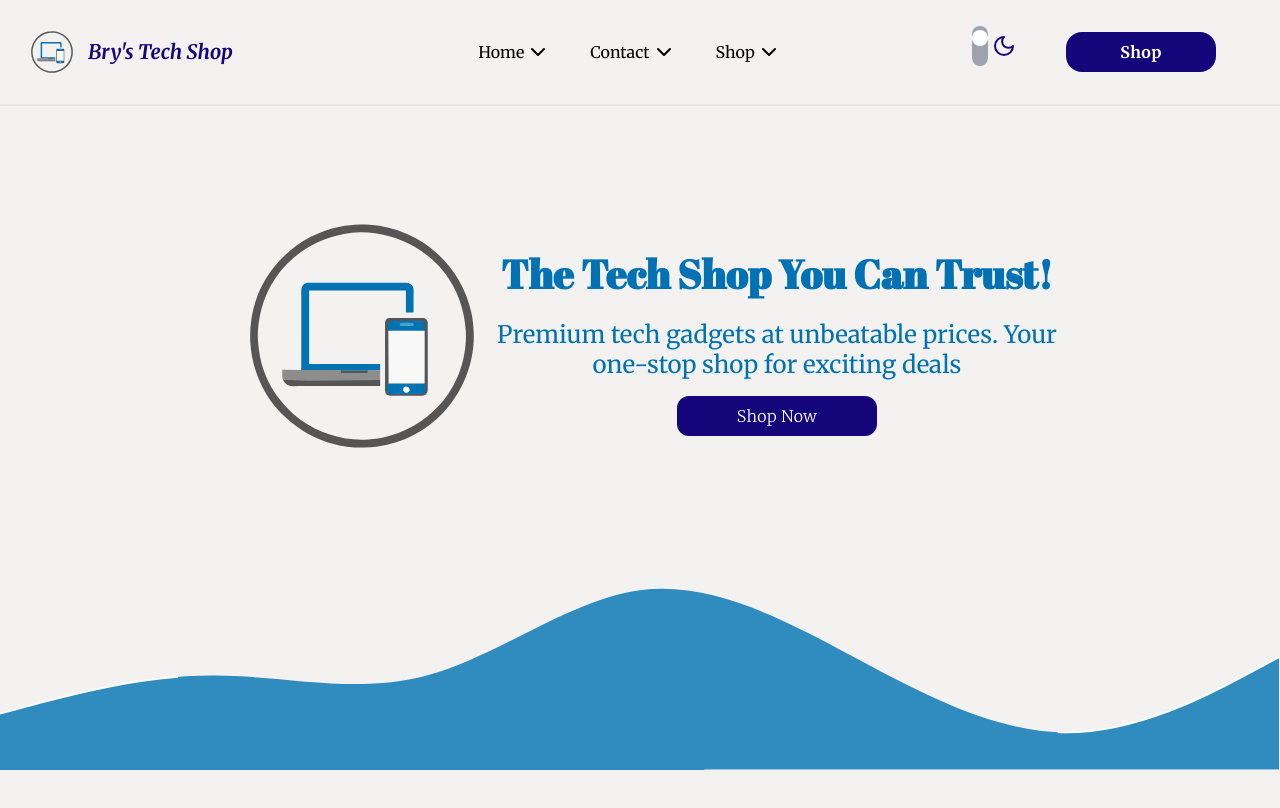
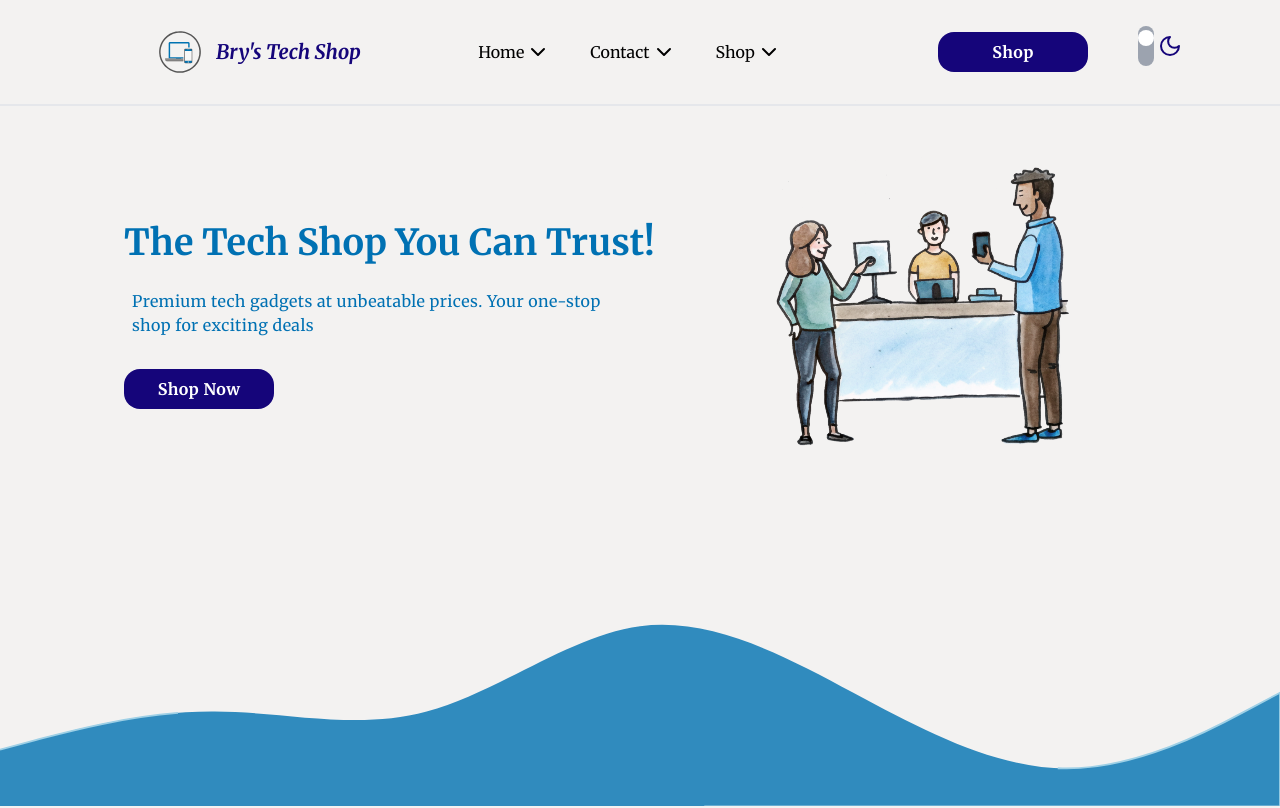
Before and after one commit to bryancastillo10/e-commerce-website-project, a React (Vite) app: page / in a window 1280 px wide. Shown: the top 808 px of the page. Built offline with nearby package versions, Linux system fonts and the light colour scheme.

Commit message:
hero section complete

```diff
--- a/src/components/ThemeToggle.tsx
+++ b/src/components/ThemeToggle.tsx
@@ -10,7 +10,7 @@ const ThemeToggle = ({ theme, handleToggle }: ThemeToggleProps) => {
 
     return (
         <div className="relative">
-            <div className="absolute z-[100] top-[-80px] right-20 md:right-0 lg:right-64 flex gap-1 items-center mx-2 text-primary">
+            <div className="absolute z-[100] top-[-80px] right-20 md:right-0 lg:right-[7%] flex gap-1 items-center mx-2 text-primary">
                 <Switch
                     checked={theme}
                     onChange={handleToggle}
--- a/src/ui/Hero.tsx
+++ b/src/ui/Hero.tsx
@@ -1,44 +1,36 @@
-import HeroLogo from "/images/laptop-and-smartphone.svg";
-import { Link } from "react-router-dom";
+import HeroLogo from "/images/hero-main.png";
+import { Button } from "../components";
 import { motion } from "framer-motion";
-import { buttonAnimation, pathVariants } from "src/utilities/animation";
+import { pathVariants } from "src/utilities/animation";
 
 const Hero = () => {
     return (
-        <section id="home" className="pt-20">
-            <div className="w-full md:max-w-[90%] xl:ml-[-5%] mx-auto">
-                <div className="flex flex-col md:flex-row justify-center items-center">
-                    <div className="hero-img">
-                        <img src={HeroLogo} alt="company-logo" width={300} height={300} />
-                    </div>
-                    <div className="hero-caption mt-2">
-                        <h1 className="hero-header">The Tech Shop You Can Trust!</h1>
-                        <p className="hero-subheader">
-                            Premium tech gadgets at unbeatable prices. Your one-stop shop for
-                            exciting deals
-                        </p>
-                        <Link to="shop">
-                            <motion.button
-                                whileTap={buttonAnimation.whileTap}
-                                whileHover={buttonAnimation.whileHover}
-                                transition={buttonAnimation.transition}
-                                className="btn-design">
-                                Shop Now
-                            </motion.button>
-                        </Link>
+        <section id="home" className="">
+            <div className="flex flex-col-reverse md:flex-row justify-evenly items-center mb-4 lg:mx-auto">
+                <div className="max-w-[90%] md:max-w-[50%] mx-auto p-2 md:p-0 md:mt-10 lg:p-6 xl:p-0 lg:max-w-[40%] xl:max-w-[45%]">
+                    <h1 className="font-bold text-4xl text-center leading-normal md:leading-tight md:text-left md:max-w-[70%] min-w-fit">The Tech Shop You Can Trust!</h1>
+                    <p className="my-4 tracking-wide text-wrap text-center font-light text-base leading-normal p-2 md:text-left md:font-medium md:max-w-[85%]">
+                        Premium tech gadgets at unbeatable prices. Your one-stop shop for
+                        exciting deals
+                    </p>
+                    <div className="my-6 text-center md:text-left">
+                        <Button type="call">Shop Now</Button>
                     </div>
                 </div>
+
+                <div className="pt-4 md:mr-14 lg:p-4 xl:p-10 xl:translate-x-[-100px] ">
+                    <img src={HeroLogo} alt="company-logo" className="size-[220px] md:size-[270px] lg:size-[320px]" />
+                </div>
             </div>
-
             <svg xmlns="http://www.w3.org/2000/svg" viewBox="0 0 1440 320">
                 <motion.path
                     variants={pathVariants}
                     initial="initial"
                     animate="writing"
-                    fill="#0072B2"
+                    fill="#0072b2"
                     fillOpacity="0.8"
                     d="M0,256L40,245.3C80,235,160,213,240,213.3C320,213,400,235,480,213.3C560,192,640,128,720,117.3C800,107,880,149,960,192C1040,235,1120,277,1200,277.3C1280,277,1360,235,1400,213.3L1440,192L1440,320L1400,320C1360,320,1280,320,1200,320C1120,320,1040,320,960,320C880,320,800,320,720,320C640,320,560,320,480,320C400,320,320,320,240,320C160,320,80,320,40,320L0,320Z"
-                    stroke="#fff"
+                    stroke="#9ed0e6"
                     strokeWidth="2"
                 ></motion.path>
             </svg>
--- a/src/ui/Navbar.tsx
+++ b/src/ui/Navbar.tsx
@@ -8,7 +8,7 @@ import { Dropdown, DropdownTransition, Button, NavigationMobile } from "../compo
 const Navbar = () => {
   return (
     <nav className="w-full border-b-2 shadow bg-secondary ">
-      <div className="flex justify-between p-6">
+      <div className="flex justify-between p-6 lg:max-w-[80%] lg:mx-auto">
         <div className="flex md:flex-col lg:flex-row md:gap-0 items-center lg:gap-2">
           <img src={Logo} alt={Logo} className="size-14" />
           <h1 className="font-bold lg:text-[20px] md:text-sm text-accent italic">Bry's Tech Shop</h1>
--- a/tailwind.config.js
+++ b/tailwind.config.js
@@ -16,7 +16,7 @@ export default {
         medium: "400",
         bold: "700",
       }, fontSize: {
-        base: "18px",
+        base: "16px",
       },
       fontFamily: {
         primary: "var(--primary-font)",
```
Also changed, not shown: public/images/hero-main.png (added).
